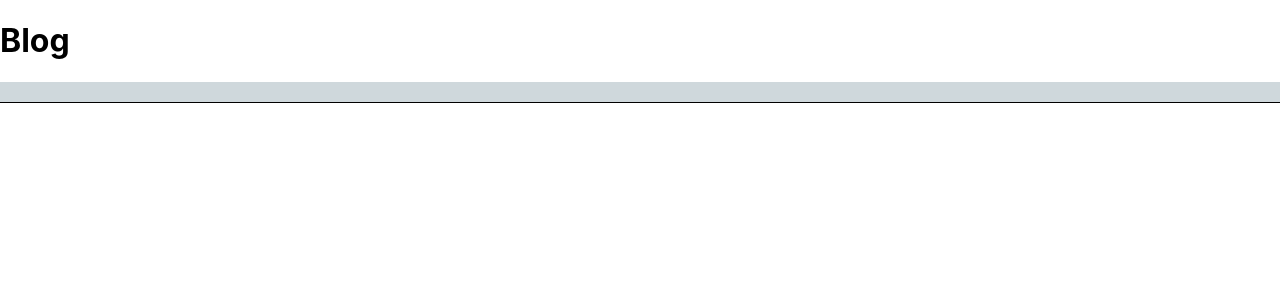
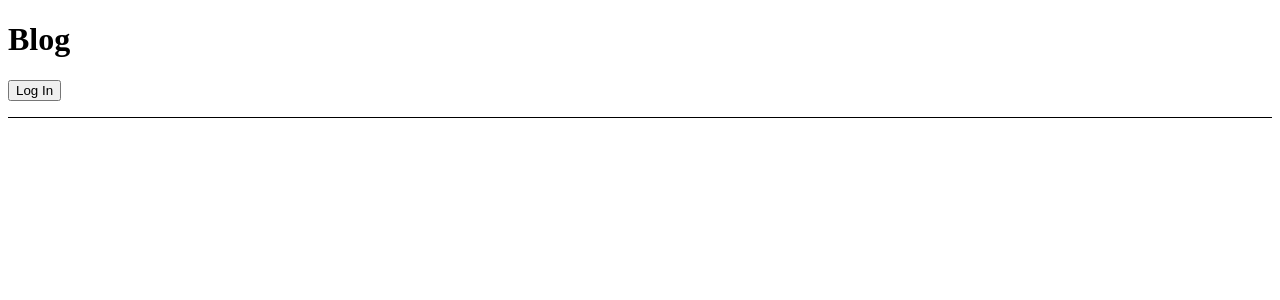
Before and after one commit to Dragonlord1005/react-boi, a React (Create React App) app: page / in a window 1280 px wide. Shown: the top 300 px of the page. Built offline with nearby package versions, Linux system fonts and the light colour scheme.

Commit message:
deleted classified info

```diff
--- a/src/App.tsx
+++ b/src/App.tsx
@@ -1,11 +1,13 @@
 import React from "react"
 import "./App.css"
 import { Outlet, Link } from "react-router-dom"
+import LoginButton from './components/Login';
 
 export default function App() {
   return (
     <div>
       <h1>Blog</h1>
+      <LoginButton />
       <nav>
       </nav>
       <Outlet />
--- /dev/null
+++ b/src/components/Login.tsx
@@ -0,0 +1,10 @@
+import React from "react";
+import { useAuth0 } from "@auth0/auth0-react";
+
+const LoginButton = () => {
+  const { loginWithRedirect } = useAuth0();
+
+  return <button onClick={() => loginWithRedirect()}>Log In</button>;
+};
+
+export default LoginButton;
--- a/src/index.tsx
+++ b/src/index.tsx
@@ -1,23 +1,12 @@
-import { render } from "react-dom"
-import { BrowserRouter, Routes, Route } from "react-router-dom"
-import App from "./App"
-import "./index.css"
+import React from "react";
+import ReactDOM from "react-dom";
+import App from "./App";
+import { Auth0Provider } from "@auth0/auth0-react";
 
-const rootElement = document.getElementById("root")
-render(
-  <BrowserRouter>
-    <Routes>
-      <Route path="/" element={<App />}>
-        <Route
-          path="*"
-          element={
-            <main style={{ padding: "1rem" }}>
-              <p>Theres nothing here!</p>
-            </main>
-          }
-        />
-      </Route>
-    </Routes>
-  </BrowserRouter>,
-  rootElement
-)
+ReactDOM.render(
+  <Auth0Provider
+  >
+    <App />
+  </Auth0Provider>,
+  document.getElementById("root")
+);
```
